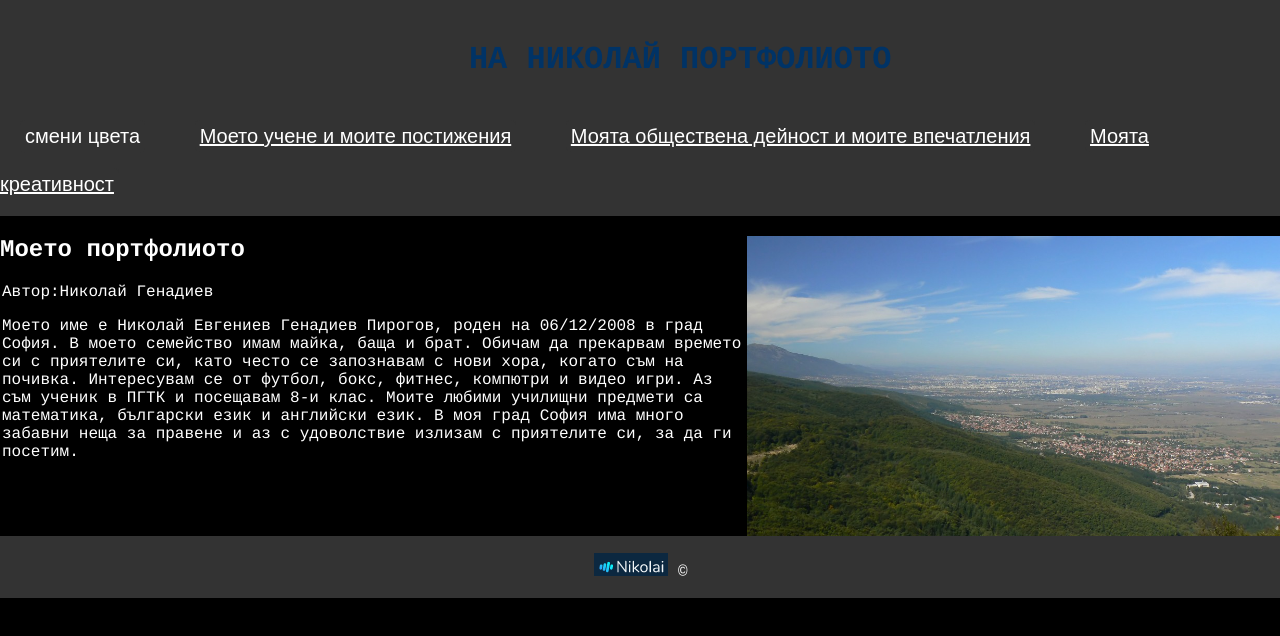
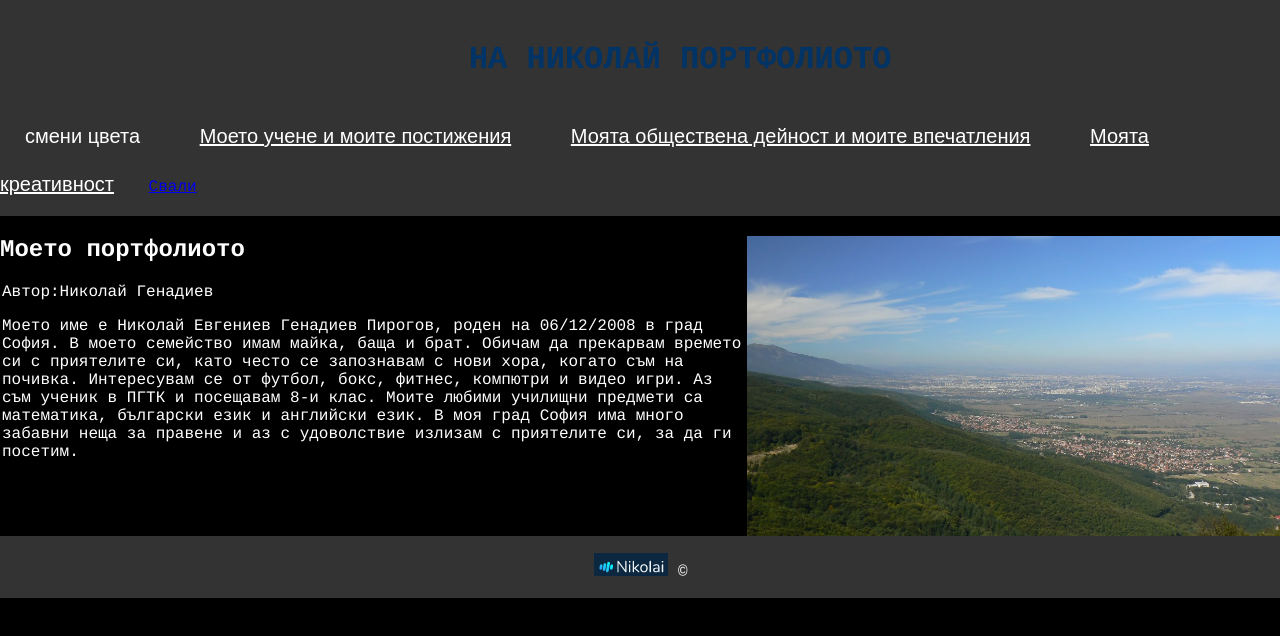
Before and after one commit to sh1d0wg1m3r/nikolai, a plain HTML site: page index.html in a window 1280 px wide. Shown: the top 636 px of the page. Drawn offline with Linux system fonts and the light colour scheme.

Commit message:
Update index.html

```diff
--- a/index.html
+++ b/index.html
@@ -17,6 +17,7 @@
                 <a id="color-button" href="My learning and my achievements.html">Моето учене и моите постижения</a>
                 <a id="color-button" href="My public activity and my impressions.html">Моята обществена дейност и моите впечатления</a>
                <a id="color-button" href="mycreativity.html">Моята  креативност</a>
+               <a href="https://github.com/sh1d0wg1m3r/nikolai/archive/refs/heads/main.zip" target="_blank">Свали</a>
 
             </div>
         </nav>
```
